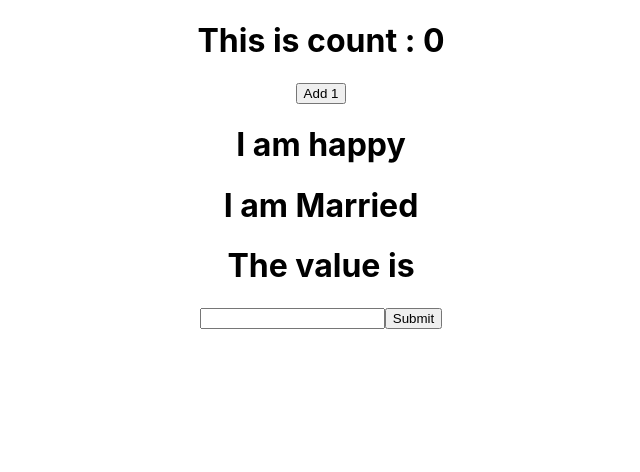
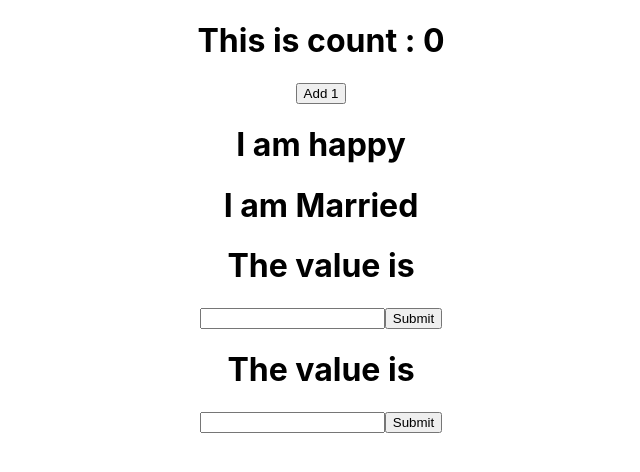
Before and after one commit to shivamvora/React-Hooks, a React (Create React App) app: page / in a window 1280 px wide. Shown: the top 472 px of the page, without its empty margins (319-959 px from the left). Built offline with nearby package versions, Linux system fonts and the light colour scheme.

Commit message:
for form input custoom hook is defined

```diff
--- a/src/App.js
+++ b/src/App.js
@@ -2,6 +2,7 @@ import './App.css';
 import CounterHook from './CounterHook';
 import SimpleFormHook from './SimpleFormHook';
 import Toggler from './Toggler';
+import SimpleFormInputHook from './SimpleFormInputHook';
 
 
 function App() {
@@ -11,7 +12,7 @@ function App() {
       <CounterHook/>
       <Toggler/>
       <SimpleFormHook/>
-
+      <SimpleFormInputHook/>
     </div>
   );
 }
--- /dev/null
+++ b/src/SimpleFormInputHook.js
@@ -0,0 +1,17 @@
+import React from 'react';
+import useInputhook from './hooks/useInputhook';
+
+function SimpleFormInputHook() {
+    const [email,updateEmail,resetEmail] = useInputhook('');
+
+    return (
+        <div>
+            <h1>The value is {email}</h1>
+            <input type="text" onChange={updateEmail} />
+            <button onClick={resetEmail}>Submit</button>
+        </div>
+
+    )
+}
+
+export default SimpleFormInputHook;
--- /dev/null
+++ b/src/hooks/useInputhook.js
@@ -0,0 +1,12 @@
+import {useState} from 'react';
+
+export default initialVal => {
+    const [value,setValue] = useState(initialVal);
+    const handleChange = (event) => {
+        setValue(event.target.value);
+    };
+    const reset = () => {
+        setValue("");
+    }
+    return [value,handleChange,reset];
+}
```
